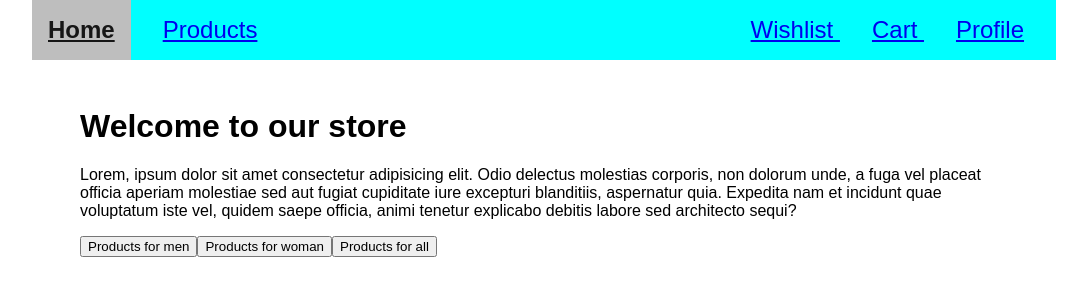
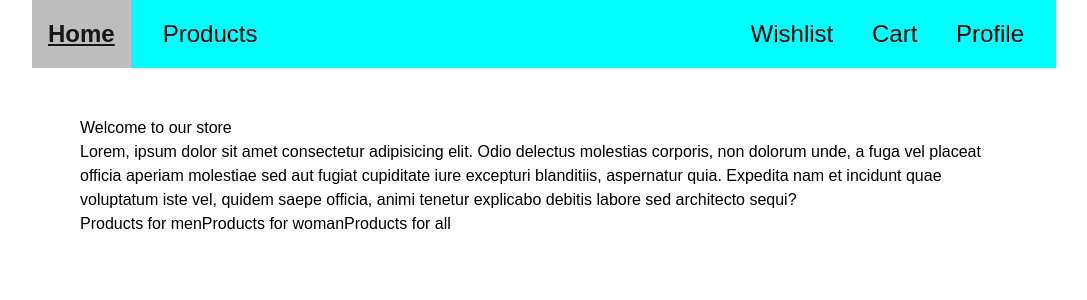
Before and after one commit to ryan-badenhorst/e-commerce-store, a React (Vite) app: page / in a window 1280 px wide. Shown: the top 300 px of the page, without its empty margins (96-1183 px from the left). Built offline with nearby package versions, Linux system fonts and the light colour scheme.

Commit message:
Added Tailwind CSS functionality

```diff
--- a/package.json
+++ b/package.json
@@ -10,10 +10,12 @@
     "preview": "vite preview"
   },
   "dependencies": {
+    "@tailwindcss/vite": "^4.3.3",
     "react": "^19.2.8",
     "react-dom": "^19.2.8",
     "react-router": "^8.3.1",
-    "react-router-dom": "^7.18.3"
+    "react-router-dom": "^7.18.3",
+    "tailwindcss": "^4.3.3"
   },
   "devDependencies": {
     "@eslint/js": "^10.0.1",
--- a/src/index.css
+++ b/src/index.css
@@ -1,3 +1,11 @@
+@import "tailwindcss";
+
+@layer base {
+  body {
+    @apply p-0;
+  }
+}
+
 * {
     box-sizing: border-box;
 }
@@ -5,7 +13,6 @@
 body {
     font-family: Arial, Helvetica, sans-serif;
     margin: 0 8rem;
-    padding: 0;
 }
 
 nav {
--- a/vite.config.ts
+++ b/vite.config.ts
@@ -1,7 +1,11 @@
 import react from '@vitejs/plugin-react'
 import { defineConfig } from 'vite'
+import tailwindcss from "@tailwindcss/vite";
 
 // https://vite.dev/config/
 export default defineConfig({
-  plugins: [react()],
+    plugins: [
+        react(),
+        tailwindcss(),
+    ],
 })
```
Also changed, not shown: 1 other file (tests, documents, lock files or other folders).
